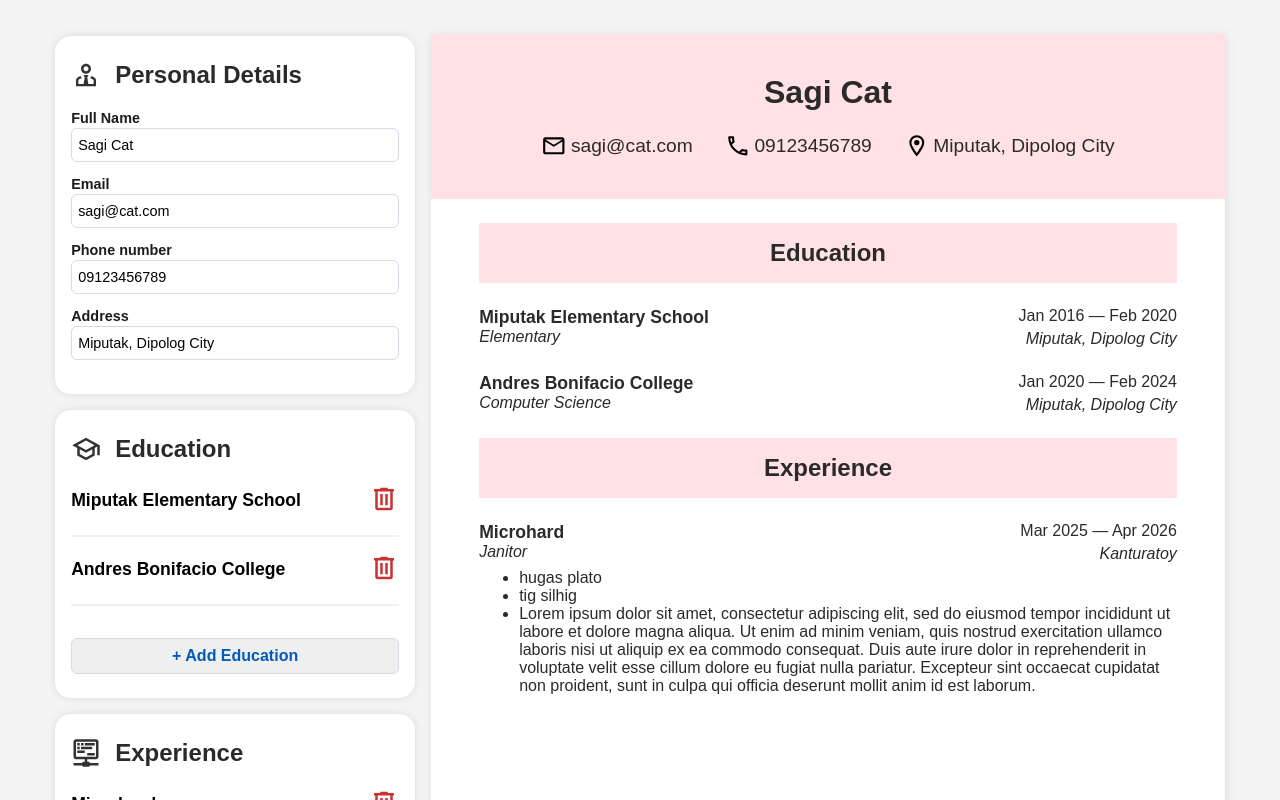
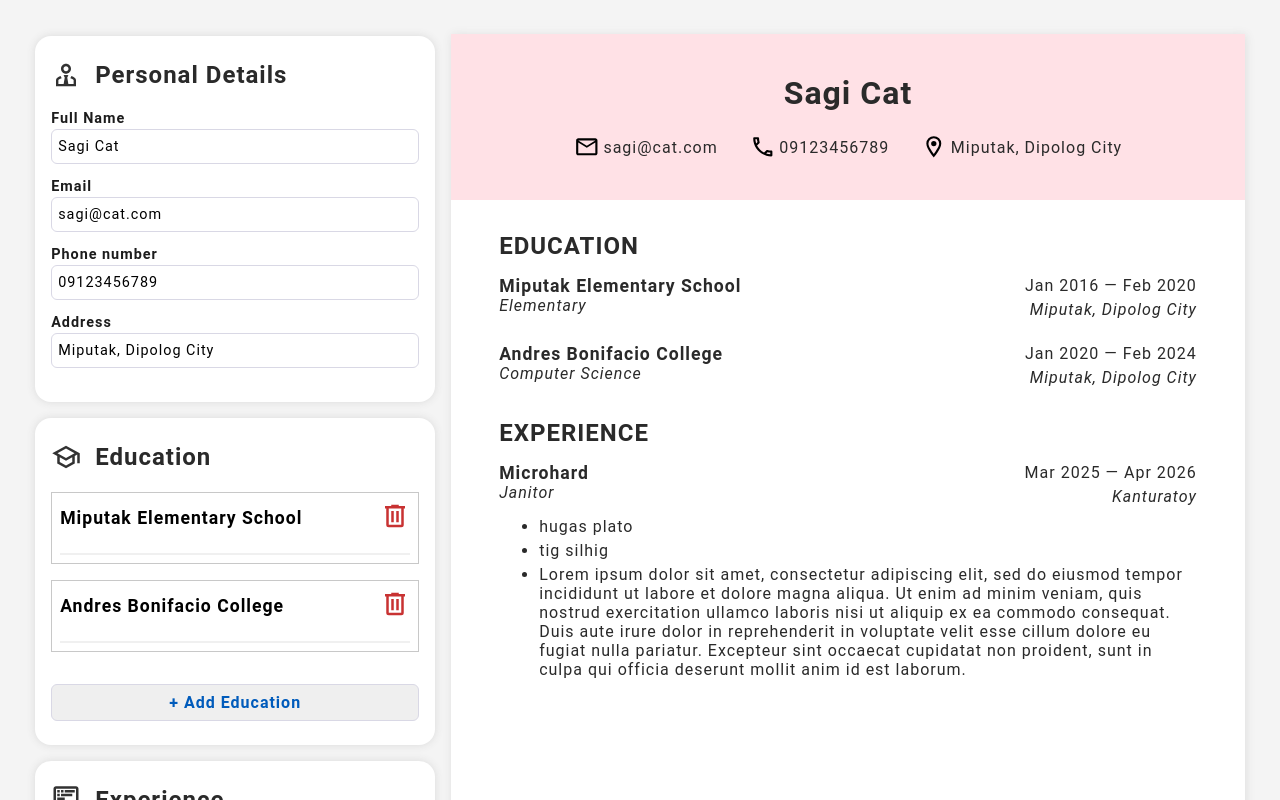
Before and after one commit to etanyosef/cv-application, a React (Vite) app: page / in a window 1280 px wide. Shown: the top 800 px of the page. Built offline with nearby package versions, Linux system fonts and the light colour scheme.

Commit message:
styling sidebar

```diff
--- a/src/index.css
+++ b/src/index.css
@@ -1,7 +1,8 @@
 * {
     box-sizing: border-box;
     margin: 0;
-    font-family: Arial, Helvetica, sans-serif;
+    font-family: Roboto, sans-serif, Helvetica;
+    letter-spacing: 1px;
 }
 
 body {
@@ -17,6 +18,10 @@ h3 {
     font-size: 1.1rem;
 }
 
+ul li {
+    margin-top: 5px;
+}
+
 main > .container {
     display: flex;
     justify-content: center;
@@ -25,7 +30,7 @@ main > .container {
 }
 
 main .sidebar {
-    min-width: 360px;
+    min-width: 400px;
     display: flex;
     transform-origin: top right;
 }
@@ -61,6 +66,11 @@ main .sidebar section.editor > div .container {
     display: flex;
     flex-direction: column;
     gap: 1rem;
+}
+
+main .sidebar section.editor > div .container > div {
+    border: 1px solid rgb(200, 200, 200);
+    padding: 8px;
 }
 
 main .sidebar section.editor > div .side-item button {
@@ -217,7 +227,7 @@ main .resume > .resume-header .details > span {
     display: flex;
     align-items: center;
     gap: 4px;
-    font-size: 1.2rem;
+    font-size: 1rem;
 }
 
 main .resume > .resume-header .details svg {
@@ -225,20 +235,24 @@ main .resume > .resume-header .details svg {
 }
 
 main .resume-content section > h2 {
-    text-align: center;
+    /* text-align: center; */
+    text-transform: uppercase;
     padding: 1rem 0;
-    background-color: rgb(255, 225, 230);
+    /* background-color: rgb(255, 225, 230); */
 }
 
 main .resume > .resume-content {
-    padding: 1.5rem 3rem;
+    padding: 1rem 3rem;
+    display: flex;
+    flex-direction: column;
+    gap: 1rem;
 }
 
 main .resume .list-container {
     display: flex;
     flex-direction: column;
     gap: 1.6rem;
-    margin: 1.5rem 0;
+    /* margin: 1rem 0; */
 }
 
 main .resume section .list-container .right {
```
